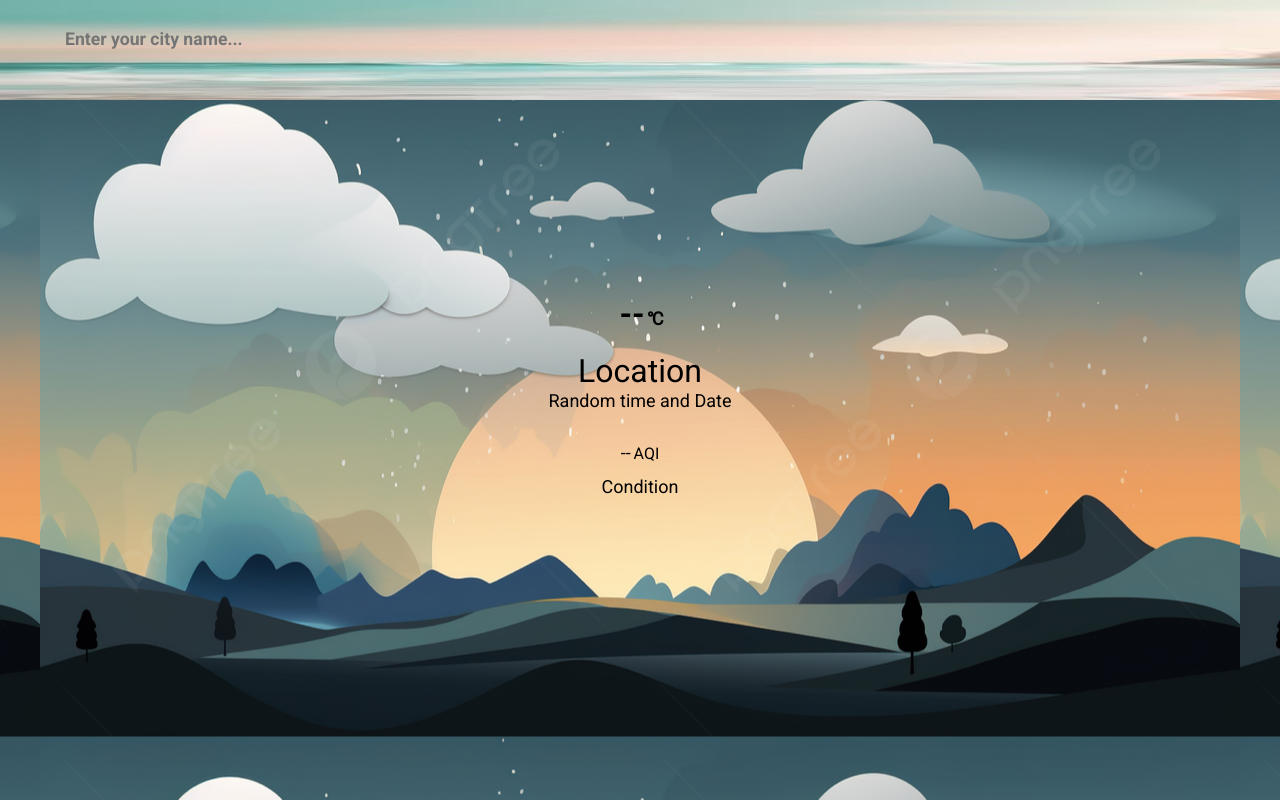
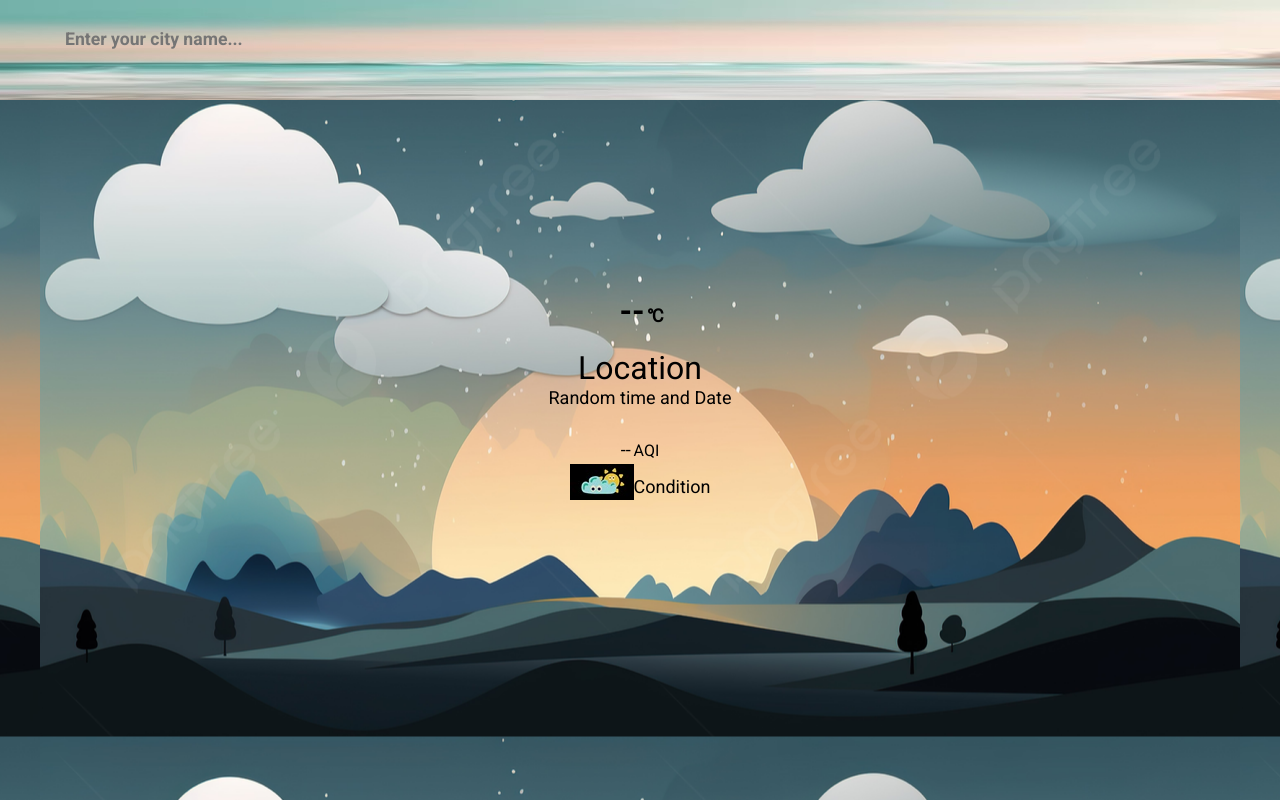
Before and after one commit to gauravmishra-1404/Weather-app, a plain HTML site: page index.html in a window 1280 px wide. Drawn offline with Linux system fonts and the light colour scheme; no server answers; a web font is replaced by a local one.

Commit message:
Update index.html

```diff
--- a/index.html
+++ b/index.html
@@ -25,7 +25,7 @@
                 <p><span id="a">--</span><span id="aq">AQI</span></p>
             </div>
             <div class="weather_condition">
-                <p><img src="./img/weather.jpg" alt=""></p>
+                <p><img src="./weather.jpg" alt=""></p>
                 <span>Condition</span>
             </div>
         </div>
```
